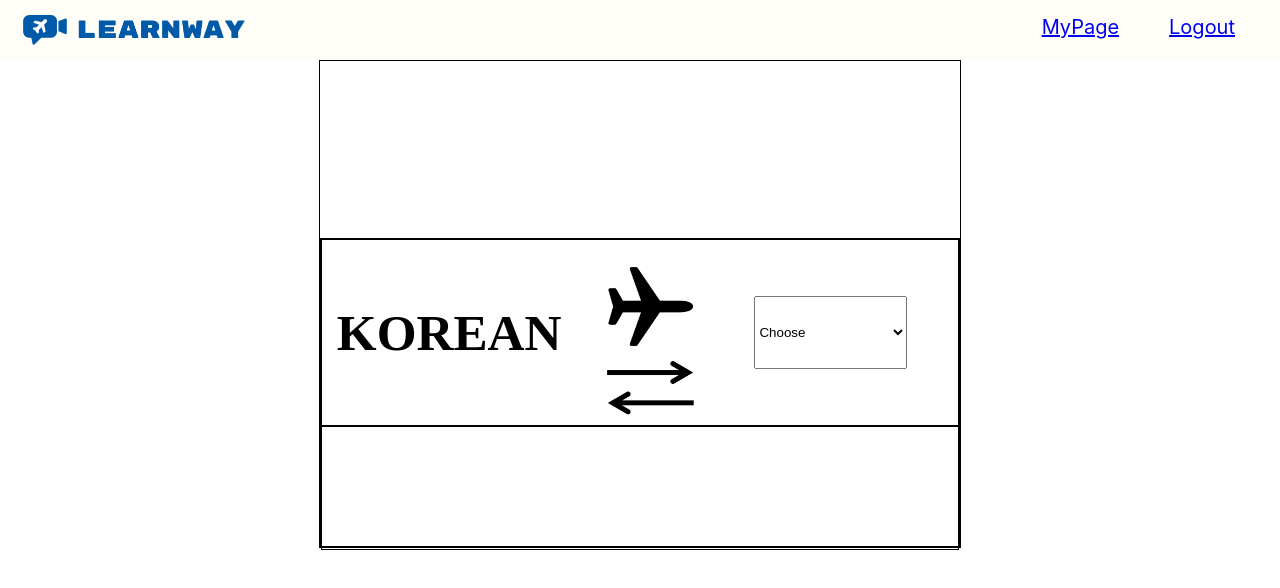
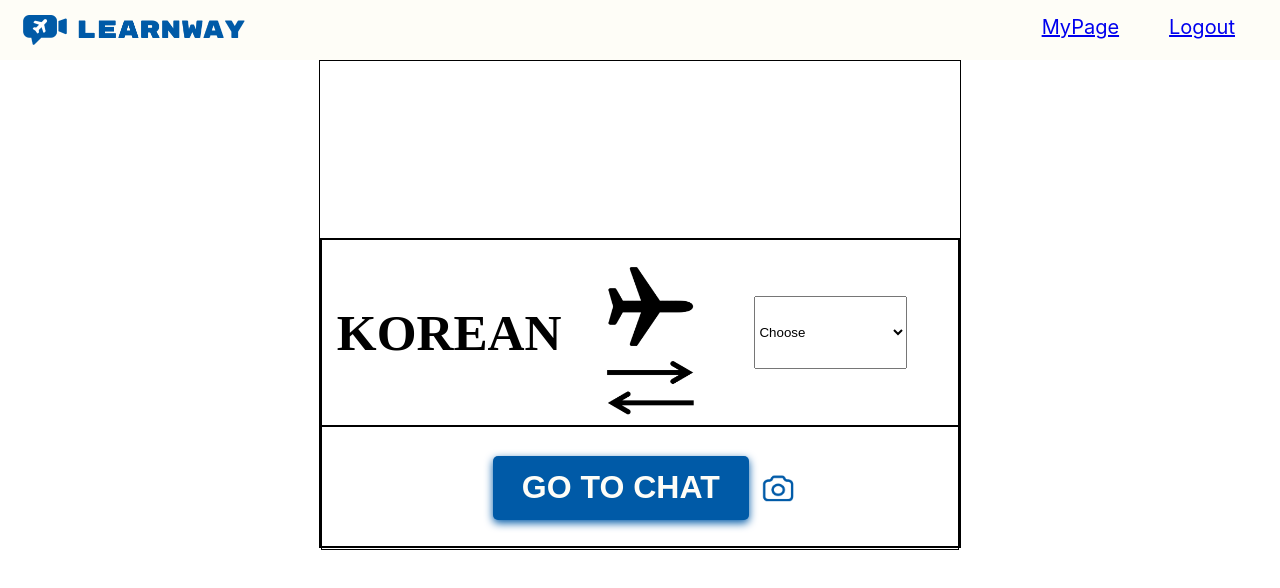
Before and after one commit to YEJIN012/Learnway, a React (Create React App) app in the folder frontend/learnway/: page / in a window 1280 px wide. Shown: the top 588 px of the page. Built offline with nearby package versions, Linux system fonts and the light colour scheme; no server answers.

Commit message:
⭐ FEAT : #4 Mainpage 매칭버튼, 카메라 점검버튼 추가

```diff
--- a/frontend/learnway/src/app/MainStore.jsx
+++ b/frontend/learnway/src/app/MainStore.jsx
@@ -1,6 +1,6 @@
 const selectedMatchLang="";
 
-  function UserStore(state = selectedMatchLang, action){
+  function MainStore(state = selectedMatchLang, action){
     if(action.type === 'matchLangUpdate'){
         state = action.payload;
       return state;
@@ -10,4 +10,4 @@ const selectedMatchLang="";
     }
   }
 
-  export default UserStore;
+  export default MainStore;
--- a/frontend/learnway/src/component/page/MainPage/Body.jsx
+++ b/frontend/learnway/src/component/page/MainPage/Body.jsx
@@ -3,6 +3,11 @@ import styled from "styled-components";
 import MyLanguage from "./MyLanguage";
 import SelectLanguage from "./SelectLanguage";
 import langSelectImg from "./langSelectImg.png";
+import camIcon from "./camIcon.png";
+
+import Button from "../../ui/Button"
+
+import { useSelector } from 'react-redux';
 
 const Frame = styled.div`
     width: 50vmax;
@@ -28,6 +33,10 @@ const SelectSection=styled.div`
 const BtnSection = styled.div`
     border:1px solid black;
     height:40%;
+    display: flex;
+    flex-direction: row;
+    align-items: center;
+    justify-content: center;
 `;
 
 const Img = styled.div`
@@ -43,7 +52,23 @@ const SelectFrame = styled.div`
     align-items: center;
 `;
 
+const ChkCamera = styled.div`
+    width:3vw;
+    height:3vw;
+    background-image:url(${camIcon});
+    background-size:cover;
+`;
+function startMatching(lang1, lang2){
+    alert(lang1.toString() + " " + lang2.toString() + " 매칭 페이지 처리");
+}
+
 function Body(){
+    //상태 저장소에서 나의 언어 가져오기
+    const mylang  = useSelector(state => state.UserStore);
+    //상태 저장소에서 상대방 언어 가져오기
+    const oppolang = useSelector(state => state.MainStore);
+
+    console.log(mylang, oppolang)
     return(
         <Frame>
             <Component>
@@ -55,7 +80,15 @@ function Body(){
                     </SelectFrame>
                 </SelectSection>
                 <BtnSection>
-
+                    <Button
+                        id="6"
+                        width="20vw"
+                        height="5vw"
+                        fontSize="2.5vw"
+                        radius="5px"
+                        textValue="GO TO CHAT"
+                        onClick={() => startMatching(mylang.languageId, oppolang)}/>
+                    <ChkCamera></ChkCamera>
                 </BtnSection>
             </Component>
         </Frame>
--- a/frontend/learnway/src/component/page/MainPage/SelectLanguage.jsx
+++ b/frontend/learnway/src/component/page/MainPage/SelectLanguage.jsx
@@ -22,7 +22,7 @@ function SelectLanguage(){
 
             const options=[];
             for(let i = 0; i < data.length; i++){
-                options.push(<option key={i} value={i}>{data[i]}</option>);
+                options.push(<option key={i} value={data[i]}>{data[i]}</option>);
             }
             setOptionList(options);
         }).catch(function(err){
```
Also changed, not shown: frontend/learnway/src/component/page/MainPage/camIcon.png (added).
